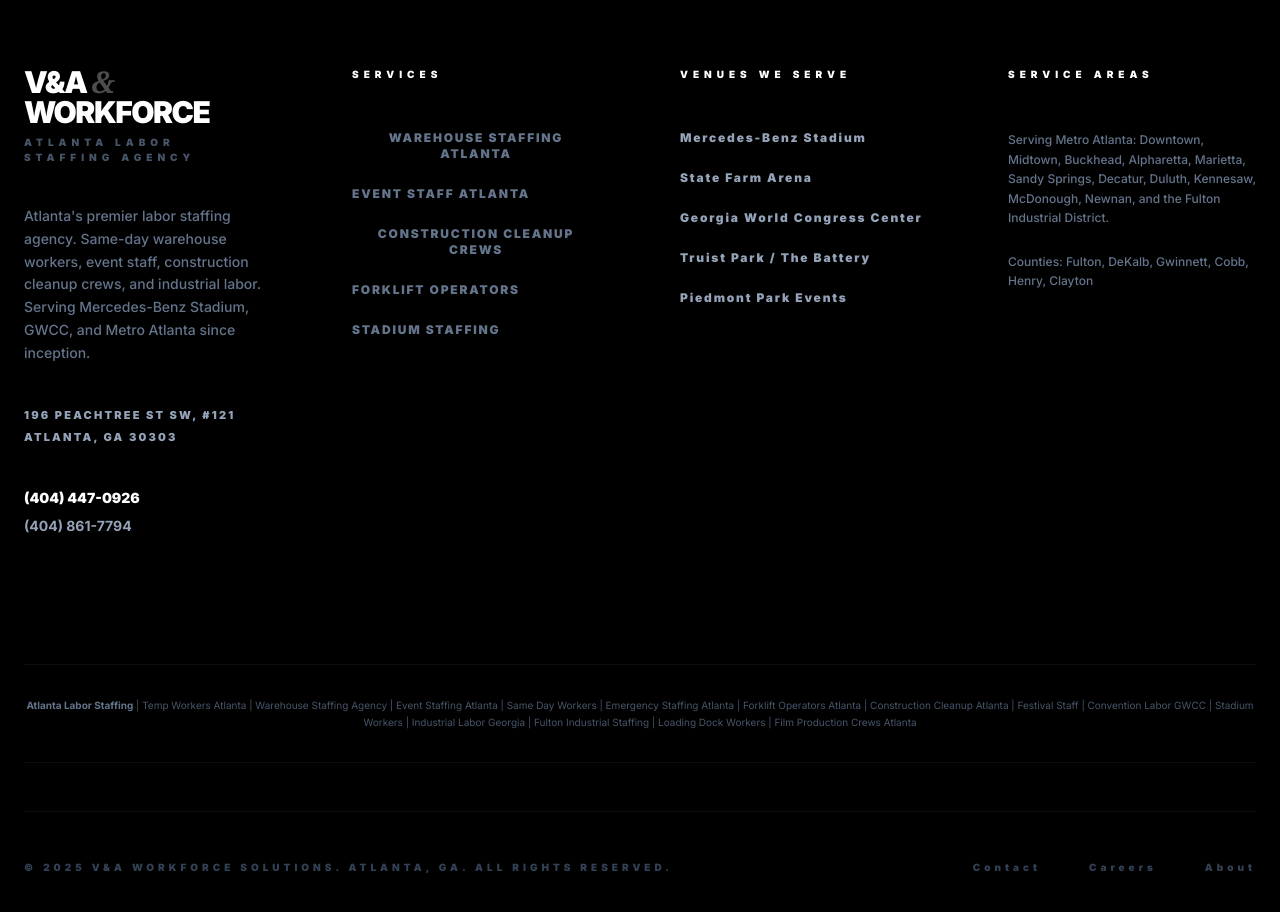
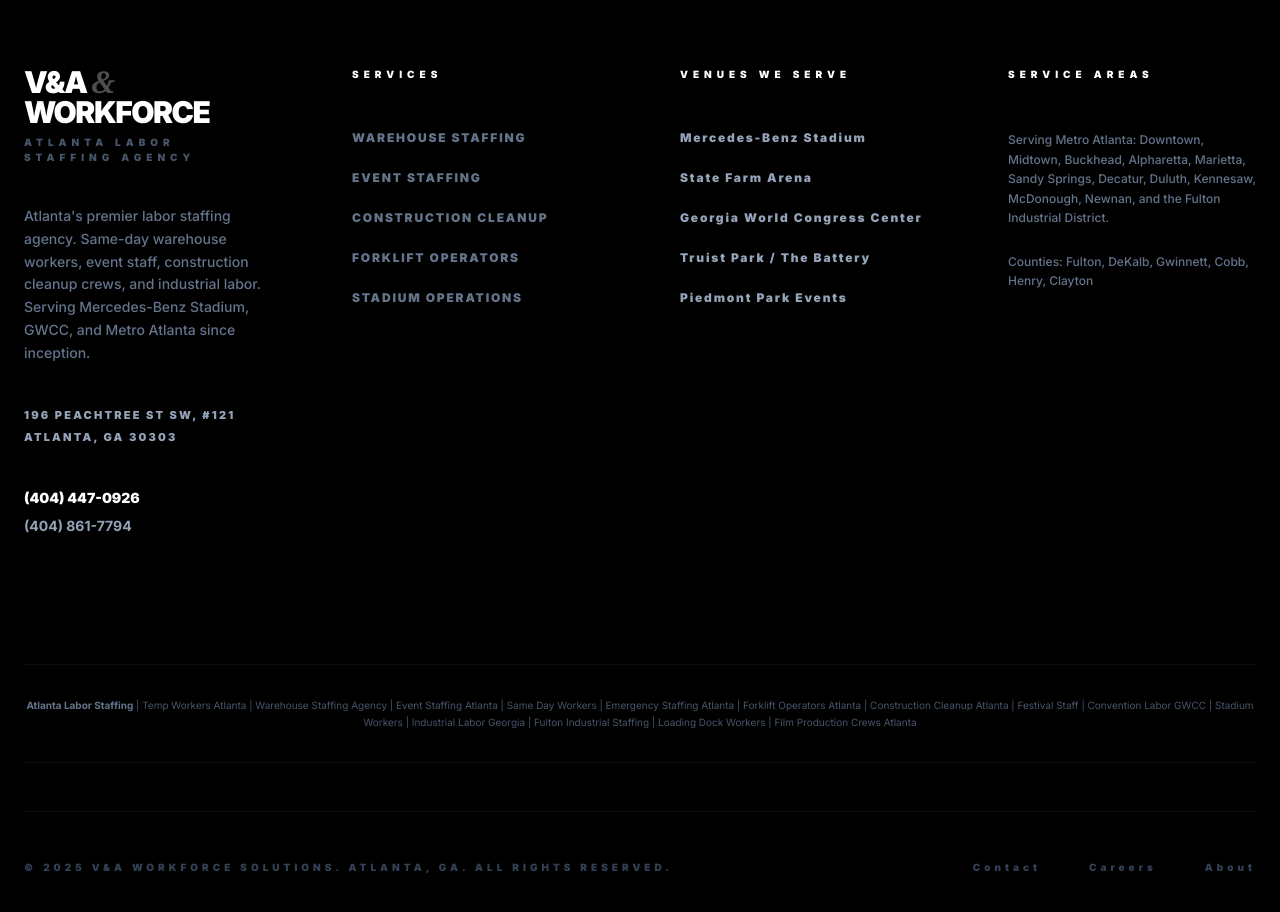
Before and after one commit to buildmoreandmore-cpu/V-A, a React (Vite) app: page / in a window 1280 px wide. Shown: the part 7100-8012 px from the top of the page. Built offline with nearby package versions, Linux system fonts and the light colour scheme.

Commit message:
Fix footer services alignment

```diff
--- a/components/Footer.tsx
+++ b/components/Footer.tsx
@@ -47,12 +47,12 @@
           <div>
             <h4 className="text-white font-black uppercase tracking-[0.5em] text-[10px] mb-12">Services</h4>
             <nav aria-label="Labor services navigation">
-              <ul className="space-y-6 text-xs font-black tracking-[0.15em]">
-                <li><button onClick={() => navigate?.('labor')} className="hover:text-white transition-colors uppercase">Warehouse Staffing Atlanta</button></li>
-                <li><button onClick={() => navigate?.('events')} className="hover:text-white transition-colors uppercase">Event Staff Atlanta</button></li>
-                <li><button onClick={() => navigate?.('labor')} className="hover:text-white transition-colors uppercase">Construction Cleanup Crews</button></li>
-                <li><button onClick={() => navigate?.('labor')} className="hover:text-white transition-colors uppercase">Forklift Operators</button></li>
-                <li><button onClick={() => navigate?.('events')} className="hover:text-white transition-colors uppercase">Stadium Staffing</button></li>
+              <ul className="space-y-6 text-xs font-black tracking-[0.15em] text-left">
+                <li><button onClick={() => navigate?.('labor')} className="hover:text-white transition-colors uppercase text-left">Warehouse Staffing</button></li>
+                <li><button onClick={() => navigate?.('events')} className="hover:text-white transition-colors uppercase text-left">Event Staffing</button></li>
+                <li><button onClick={() => navigate?.('labor')} className="hover:text-white transition-colors uppercase text-left">Construction Cleanup</button></li>
+                <li><button onClick={() => navigate?.('labor')} className="hover:text-white transition-colors uppercase text-left">Forklift Operators</button></li>
+                <li><button onClick={() => navigate?.('events')} className="hover:text-white transition-colors uppercase text-left">Stadium Operations</button></li>
               </ul>
             </nav>
           </div>
```
